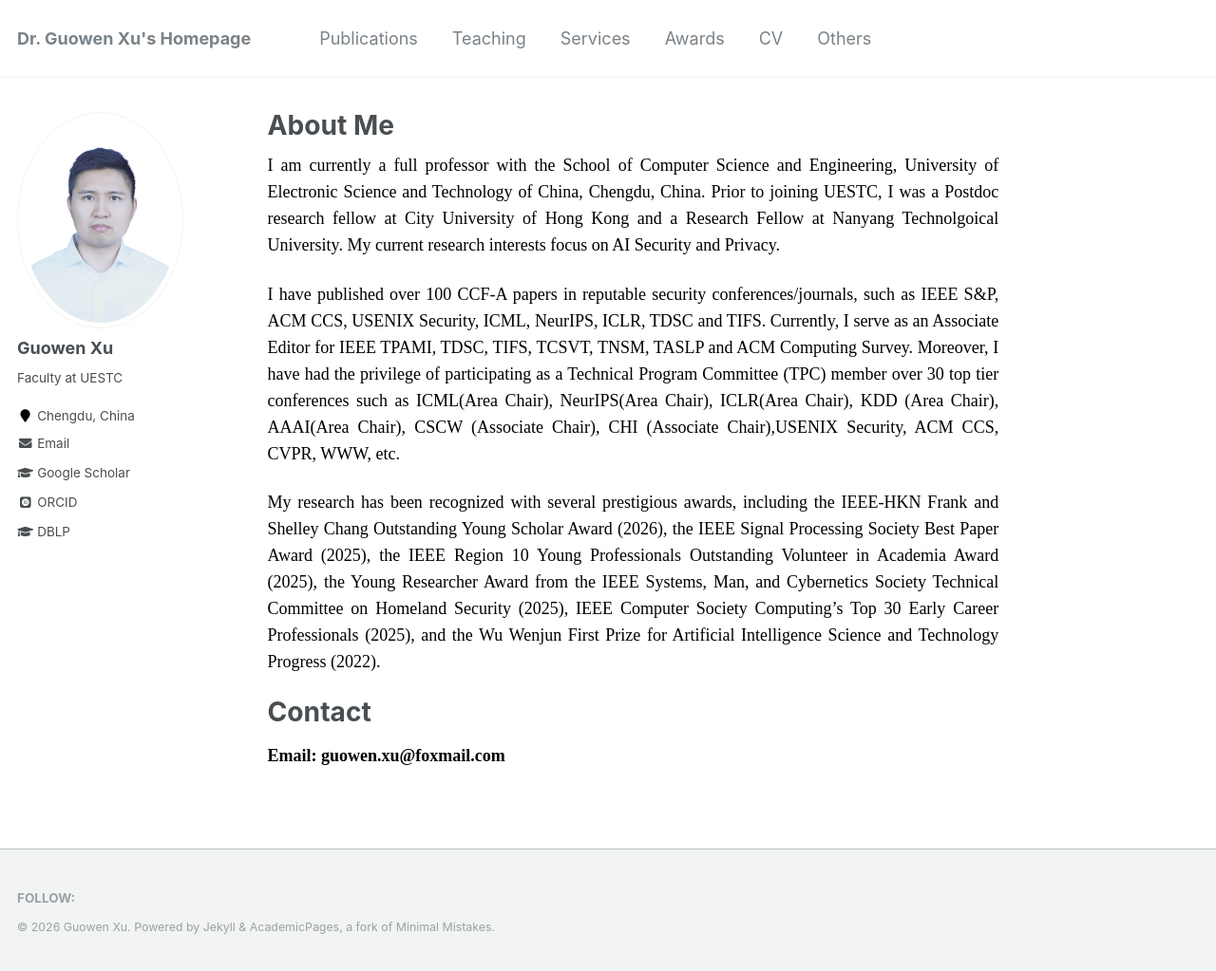
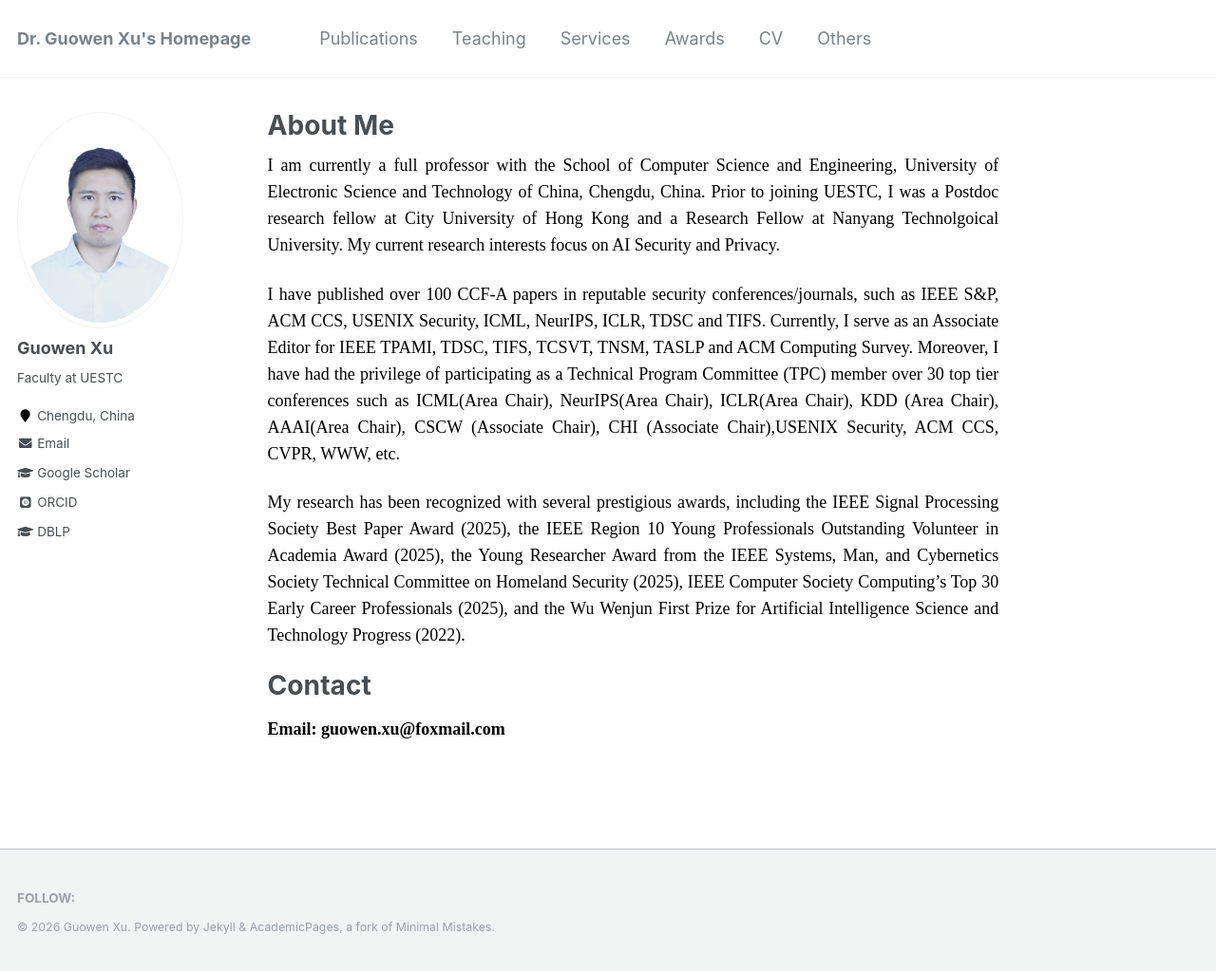
Before and after one commit to Guowen-xu/guowen-xu.github.io, a Jekyll site: the page built from _pages/about.md, in a window 1280 px wide and 1023 px high. Shown: the whole window at 95% size. Built offline with Jekyll 4.4.1, drawn with Linux system fonts in a browser that asks for light colours; some web fonts are replaced.

Commit message:
Update about.md

```diff
--- a/_pages/about.md
+++ b/_pages/about.md
@@ -12,7 +12,7 @@ redirect_from:
 
 <p align="justify"> <font face="Times New Roman" color=black size=4> I have published over 100 CCF-A papers in reputable security conferences/journals, such as IEEE S&P, ACM CCS, USENIX Security, ICML, NeurIPS, ICLR, TDSC and TIFS. Currently, I serve as an Associate Editor for IEEE TPAMI, TDSC, TIFS, TCSVT, TNSM, TASLP and ACM Computing Survey. Moreover, I have had the privilege of participating as a Technical Program Committee (TPC) member over 30 top tier conferences such as ICML(Area Chair), NeurIPS(Area Chair), ICLR(Area Chair), KDD (Area Chair), AAAI(Area Chair),  CSCW (Associate Chair), CHI (Associate Chair),USENIX Security, ACM CCS, CVPR,  WWW, etc.</font> </p>
 
-<p align="justify"> <font face="Times New Roman" color=black size=4> My research has been recognized with several prestigious awards, including the IEEE-HKN Frank and Shelley Chang Outstanding Young Scholar Award (2026), the IEEE Signal Processing Society Best Paper Award (2025), the IEEE Region 10 Young Professionals Outstanding Volunteer in Academia Award (2025), the Young Researcher Award from the IEEE Systems, Man, and Cybernetics Society Technical Committee on Homeland Security (2025), IEEE Computer Society Computing’s Top 30 Early Career Professionals (2025), and the Wu Wenjun First Prize for Artificial Intelligence Science and Technology Progress (2022).</font> </p>
+<p align="justify"> <font face="Times New Roman" color=black size=4> My research has been recognized with several prestigious awards, including the IEEE Signal Processing Society Best Paper Award (2025), the IEEE Region 10 Young Professionals Outstanding Volunteer in Academia Award (2025), the Young Researcher Award from the IEEE Systems, Man, and Cybernetics Society Technical Committee on Homeland Security (2025), IEEE Computer Society Computing’s Top 30 Early Career Professionals (2025), and the Wu Wenjun First Prize for Artificial Intelligence Science and Technology Progress (2022).</font> </p>
 
 
 
```
